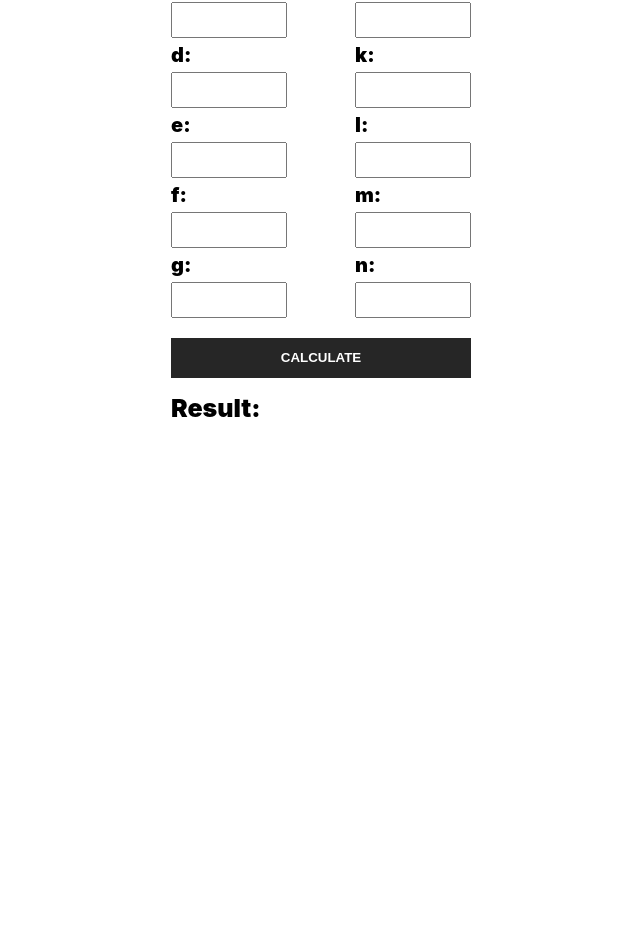
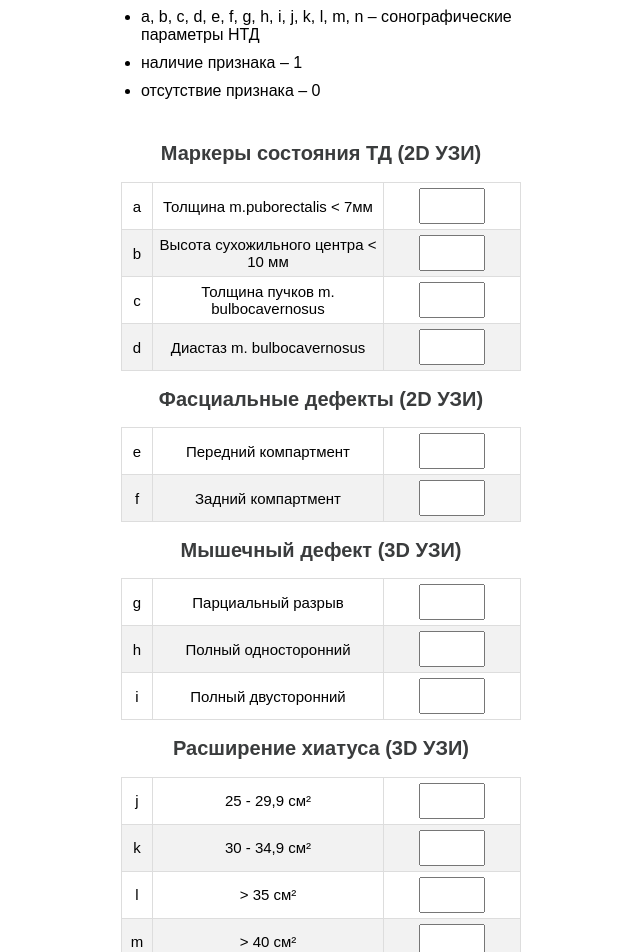
Before and after one commit to TatianaRyzhova/din-calculator, a React (Create React App) app: page / in a window 1280 px wide. Shown: the part 254-1206 px from the top of the page, without its empty margins (319-959 px from the left). Before the commit the page ends 800 px from the top, so only its background shows below. Built offline with nearby package versions, Linux system fonts and the light colour scheme.

Commit message:
update formula

```diff
--- a/src/App.css
+++ b/src/App.css
@@ -1,12 +1,26 @@
 .container {
+  font-family: Arial, Helvetica, sans-serif;
   text-align: center;
   margin: auto;
   justify-content: center;
+  /* display: flex;
+  flex-direction: column; */
 }
 
 p {
-  max-width: 300px;
-  margin: auto;
+  max-width: 400px;
+  margin: 0 auto 10px;
+  text-align: left;
+}
+
+ul {
+  display: inline-block;
+	text-align: left;
+  max-width: 400px;
+}
+
+li {
+  margin-bottom: 10px;
 }
 
 .parameters {
@@ -26,12 +40,12 @@ p {
 form {
   display: flex;
   flex-direction: column;
-  max-width: 300px;
+  max-width: 400px;
   margin: auto;
 }
 
 input {
-  max-width: 100px;
+  max-width: 50px;
   height: 30px;
   font-size: 15px;
   padding-left: 10px;
@@ -51,7 +65,7 @@ button {
   color: white;
   background-color: #262626;
   border: none;
-  max-width: 300px;
+  max-width: 100%;
   height: 40px;
   font-weight: 900;
   transition: 0.5s ease-in-out;
@@ -62,11 +76,12 @@ button:hover {
 }
 
 .result {
-  max-width: 300px;
+  max-width: 400px;;
   margin: auto;
   text-align: left;
   font-size: 25px;
   font-weight: 900;
+  padding-bottom: 50px;
 }
 
 .result-red {
@@ -101,3 +116,41 @@ button:hover {
 .tooltip:hover .tooltiptext {
   visibility: visible;
 }
+
+
+h2 {
+  font-size: 20px;
+  color: #3a3c3d;
+}
+
+table {
+  font-family: Arial, Helvetica, sans-serif;
+  border-collapse: collapse;
+  width: 100%;
+  table-layout: auto;
+/* width: 150px; */
+}
+
+th {
+  font-size: 15px;
+  font-weight: 300;
+}
+
+td, th {
+  border: 1px solid #ddd;
+  padding: 5px;
+}
+
+tr:nth-child(even){
+  background-color: #f2f2f2;
+}
+
+tr:hover {
+  background-color: #ddd;
+}
+
+.information {
+  font-size: 10px;
+  font-weight: 200;
+  color: #838586;
+}
--- a/src/App.js
+++ b/src/App.js
@@ -35,12 +35,24 @@ function handleSubmit(event) {
   event.preventDefault();
   setSubmitted(true);
 
-  // alert(`${number.a} + ${number.b} + ${number.c}`);
-  // alert(parseInt(number.a) + parseInt(number.b) + parseInt(number.c))
-  const x = 0.3 * Number(number.a)
-  const y = 0.75 * Number(number.b)
-  const z = 0.46 * Number(number.c)
-  setResult( x + y + z);
+  //Y= - 0.848+a*0,474+b*0,366+c*0,742+d*0,279+e*0,057+f*0,127+g*0,148+h*0,349+i*(-0,047) +j*0,014+k*(-0,340) +l*0,607+m*0,046+n*0,023
+  const freeCoefficient = -0.848;
+  const aa = 0.474 * Number(number.a);
+  const bb = 0.366 * Number(number.b);
+  const cc = 0.742 * Number(number.c);
+  const dd = 0.279 * Number(number.d);
+  const ee = 0.057 * Number(number.e);
+  const ff = 0.127 * Number(number.f);
+  const gg = 0.148 * Number(number.g);
+  const hh = 0.349 * Number(number.h);
+  const ii = (-0.047) * Number(number.i);
+  const jj = 0.014 * Number(number.j);
+  const kk = (-0.340) * Number(number.k);
+  const ll = 0.607 * Number(number.l);
+  const mm = 0.046 * Number(number.m);
+  const nn = 0.023 * Number(number.n);
+
+  setResult( freeCoefficient + aa + bb + cc + dd + ee + ff + gg + hh + ii + jj + kk + ll + mm + nn);
 
   setNumber({
     a: '',
@@ -63,12 +75,20 @@ function handleSubmit(event) {
 
   return (
     <div className="container">
-      <h1>My Calculator</h1>
-      {/* <p>The following formula is used for the calculations:</p>
-      <p>А = 0,3 * а + 0,75 * b + 0,46 * с</p> */}
+      <h1>Модель прогнозирования НТД</h1>
+      <p>{'Y= -0.848 + a * 0,474 + b * 0,366 + c * 0,742 + d * 0,279 + e * 0,057 + f * 0,127 + g * 0,148 + h * 0,349 + i * (-0,047) + j * 0,014 + k * (-0,340) + l * 0,607 + m * 0,046 + n * 0,023'}</p>
+      <p>где:</p>
+      <ul>
+        <li>𝑌 – наличие НТД</li>
+        <li>-0.848– свободный коэффициент</li>
+        <li>a, b, с, d, e, f, g, h, i, j, k, l, m, n – сонографические параметры НТД</li>
+        <li>наличие признака – 1</li>
+        <li>отсутствие признака – 0</li>
+      </ul>
+
 
       <form onSubmit={handleSubmit}>
-        <div className="parameters">
+        {/* <div className="parameters">
           <div className="parameters-first">
             <label className="tooltip"> a:
               <span class="tooltiptext">{'Толщина m.puborectalis < 7мм'}</span>
@@ -230,16 +250,232 @@ function handleSubmit(event) {
               required
             />
           </div>
-        </div>
+        </div> */}
 
-        <button type="submit">CALCULATE</button>
+        <h2>Маркеры состояния ТД (2D УЗИ)</h2>
+        <table>
+          <tr>
+            <th style={{width: "20px"}}>a</th>
+            <th style={{width: "220px"}}>{'Толщина m.puborectalis < 7мм'}</th>
+            <th>
+              <input
+                type="number"
+                name="a"
+                onChange={handleChange}
+                value={number.a}
+                submitted={submitted}
+                required
+              />
+            </th>
+          </tr>
+          <tr>
+            <th>b</th>
+            <th>{'Высота сухожильного центра < 10 мм'}</th>
+            <th>
+              <input
+                type="number"
+                name="b"
+                onChange={handleChange}
+                value={number.b}
+                submitted={submitted}
+                required
+              />
+            </th>
+          </tr>
+          <tr>
+            <th>c</th>
+            <th>{'Толщина пучков m. bulbocavernosus'}</th>
+            <th>
+              <input
+                type="number"
+                name="c"
+                onChange={handleChange}
+                value={number.c}
+                submitted={submitted}
+                required
+              />
+            </th>
+          </tr>
+          <tr>
+            <th>d</th>
+            <th>{'Диастаз m. bulbocavernosus'}</th>
+            <th>
+              <input
+                type="number"
+                name="d"
+                onChange={handleChange}
+                value={number.d}
+                submitted={submitted}
+                required
+              />
+            </th>
+          </tr>
+        </table>
+
+        <h2>Фасциальные дефекты (2D УЗИ)</h2>
+        <table>
+          <tr>
+            <th style={{width: "20px"}}>e</th>
+            <th style={{width: "220px"}}>{'Передний компартмент'}</th>
+            <th>
+              <input
+                type="number"
+                name="e"
+                onChange={handleChange}
+                value={number.e}
+                submitted={submitted}
+                required
+              />
+            </th>
+          </tr>
+          <tr>
+            <th>f</th>
+            <th>{'Задний компартмент'}</th>
+            <th>
+              <input
+                type="number"
+                name="f"
+                onChange={handleChange}
+                value={number.f}
+                submitted={submitted}
+                required
+              />
+            </th>
+          </tr>
+        </table>
+
+        <h2>Мышечный дефект (3D УЗИ)</h2>
+        <table>
+          <tr>
+            <th style={{width: "20px"}}>g</th>
+            <th style={{width: "220px"}}>{'Парциальный разрыв'}</th>
+            <th>
+              <input
+                type="number"
+                name="g"
+                onChange={handleChange}
+                value={number.g}
+                submitted={submitted}
+                required
+              />
+            </th>
+          </tr>
+          <tr>
+            <th>h</th>
+            <th>{'Полный односторонний'}</th>
+            <th>
+              <input
+                type="number"
+                name="h"
+                onChange={handleChange}
+                value={number.h}
+                submitted={submitted}
+                required
+              />
+            </th>
+          </tr>
+          <tr>
+            <th>i</th>
+            <th>{'Полный двусторонний'}</th>
+            <th>
+              <input
+                type="number"
+                name="i"
+                onChange={handleChange}
+                value={number.i}
+                submitted={submitted}
+                required
+              />
+            </th>
+          </tr>
+        </table>
+
+        <h2>Расширение хиатуса (3D УЗИ)</h2>
+        <table>
+          <tr>
+            <th style={{width: "20px"}}>j</th>
+            <th style={{width: "220px"}}>{'25 - 29,9 см²'}</th>
+            <th>
+              <input
+                type="number"
+                name="j"
+                onChange={handleChange}
+                value={number.j}
+                submitted={submitted}
+                required
+              />
+            </th>
+          </tr>
+          <tr>
+            <th>k</th>
+            <th>{'30 - 34,9 см²'}</th>
+            <th>
+              <input
+                type="number"
+                name="k"
+                onChange={handleChange}
+                value={number.k}
+                submitted={submitted}
+                required
+              />
+            </th>
+          </tr>
+          <tr>
+            <th>l</th>
+            <th>{'> 35 см²'}</th>
+            <th>
+              <input
+                type="number"
+                name="l"
+                onChange={handleChange}
+                value={number.l}
+                submitted={submitted}
+                required
+              />
+            </th>
+          </tr>
+          <tr>
+            <th>m</th>
+            <th>{'> 40 см²'}</th>
+            <th>
+              <input
+                type="number"
+                name="m"
+                onChange={handleChange}
+                value={number.m}
+                submitted={submitted}
+                required
+              />
+            </th>
+          </tr>
+        </table>
+
+        <h2>Фасциальные дефекты (3D УЗИ)</h2>
+        <table>
+          <tr>
+            <th style={{width: "20px"}}>n</th>
+            <th style={{width: "220px"}}>{'Передний компартмент'}</th>
+            <th>
+              <input
+                type="number"
+                name="n"
+                onChange={handleChange}
+                value={number.n}
+                submitted={submitted}
+                required
+              />
+            </th>
+          </tr>
+         </table>
+
+
+        <button type="submit">РАССЧИТАТЬ</button>
       </form>
 
       <div className="result">
-        <p>
-          Result:
+          Результат:
           <span className={result > 0.259979 ? 'result-red' : 'result-green'}> {result}</span>
-        </p>
+          <p className="information">{'Y > 0.259979 – наличие НТД '}</p>
       </div>
     </div>
   );
```
